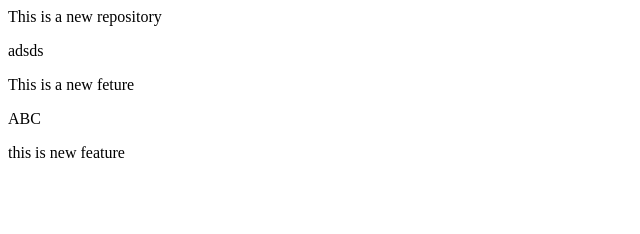
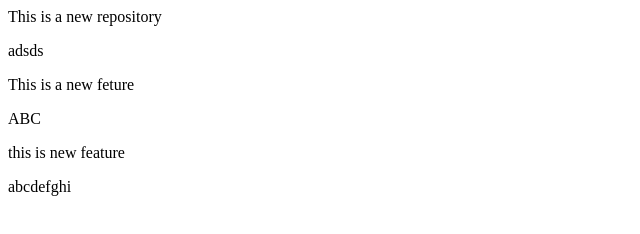
Before and after one commit to AyeshaKhan-git/localrepo, a plain HTML site: page index.html in a window 1280 px wide. Shown: the full height of the page, 0-640 px from the left. Drawn offline with Linux system fonts and the light colour scheme.

Commit message:
add new changing

```diff
--- a/index.html
+++ b/index.html
@@ -1,3 +1,4 @@
 <p>This is a new repository</p> adsds
 <p>This is a new feture</p>ABC
 <p>this is new feature</p>
+<p>abcdefghi</p>
```
